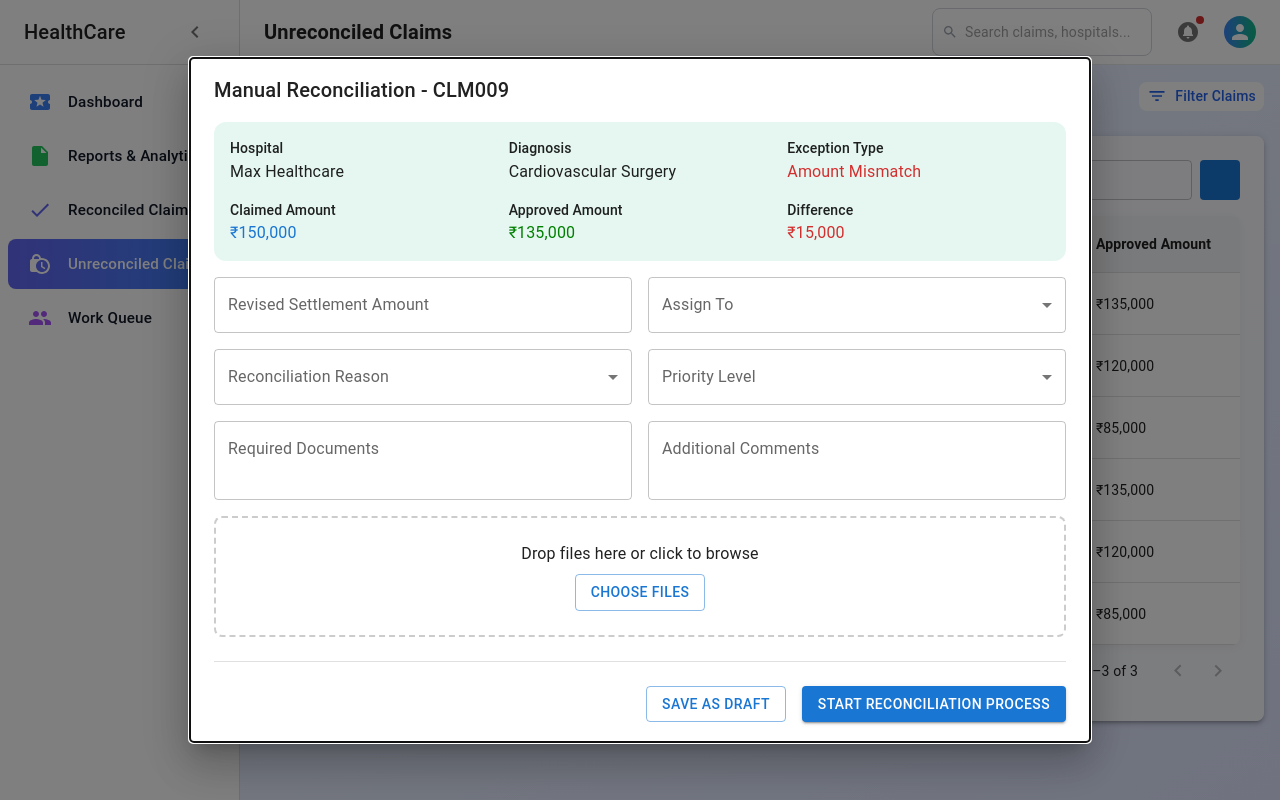
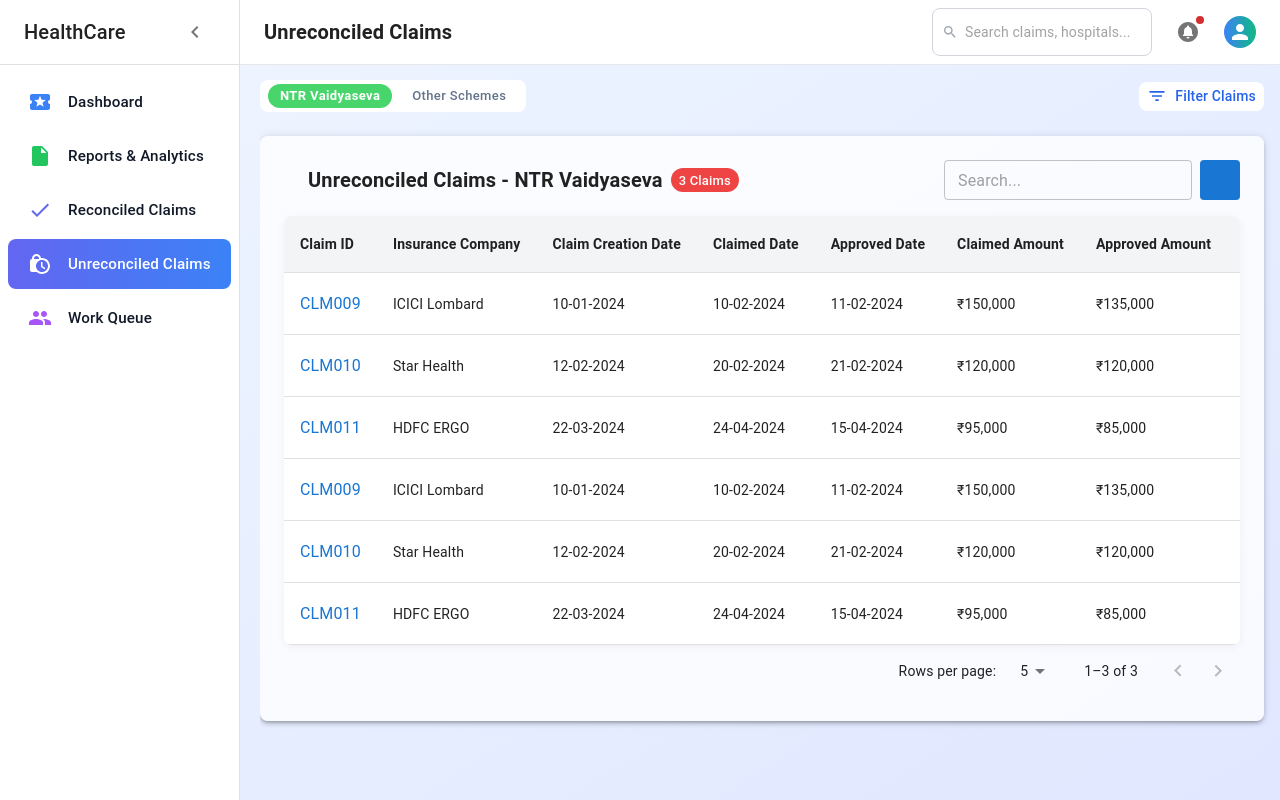
Before and after one commit to lavanyayarlagadda/Clamis_Traking, a React (Vite) app in the folder claims/: page /unreconciled in a window 1280 px wide. Built offline with nearby package versions, Linux system fonts and the light colour scheme; some icons are missing.

Commit message:
state changed

```diff
--- a/claims/src/pages/Unreconciled/UnreconciledPAge.tsx
+++ b/claims/src/pages/Unreconciled/UnreconciledPAge.tsx
@@ -34,7 +34,7 @@ export default function UnReconciledPage() {
   const [dialogMode, setDialogMode] = useState<"view" | "reconcile">("view");
   const [filterOpen, setFilterOpen] = useState(false);
 
-const [open, setOpen] = useState(true);
+const [open, setOpen] = useState(false);
 
   const hospitalDetails = [
     { label: "Hospital", value: "Max Healthcare" },
@@ -222,6 +222,7 @@ const statusColorMap: Record<"Settled" | "Exception" | "Rejected", string> = {
           },
         ]}
       />
+      {open &&
 <ManualReconciliationDialog
       open={open}
       onClose={() => setOpen(false)}
@@ -230,6 +231,7 @@ const statusColorMap: Record<"Settled" | "Exception" | "Rejected", string> = {
       reasons={["Typo", "System Error", "Manual Override"]}
       priorities={["High", "Medium", "Low"]}
     />
+      }
 
       {dialogData && (
         <DynamicClaimDialog
```
